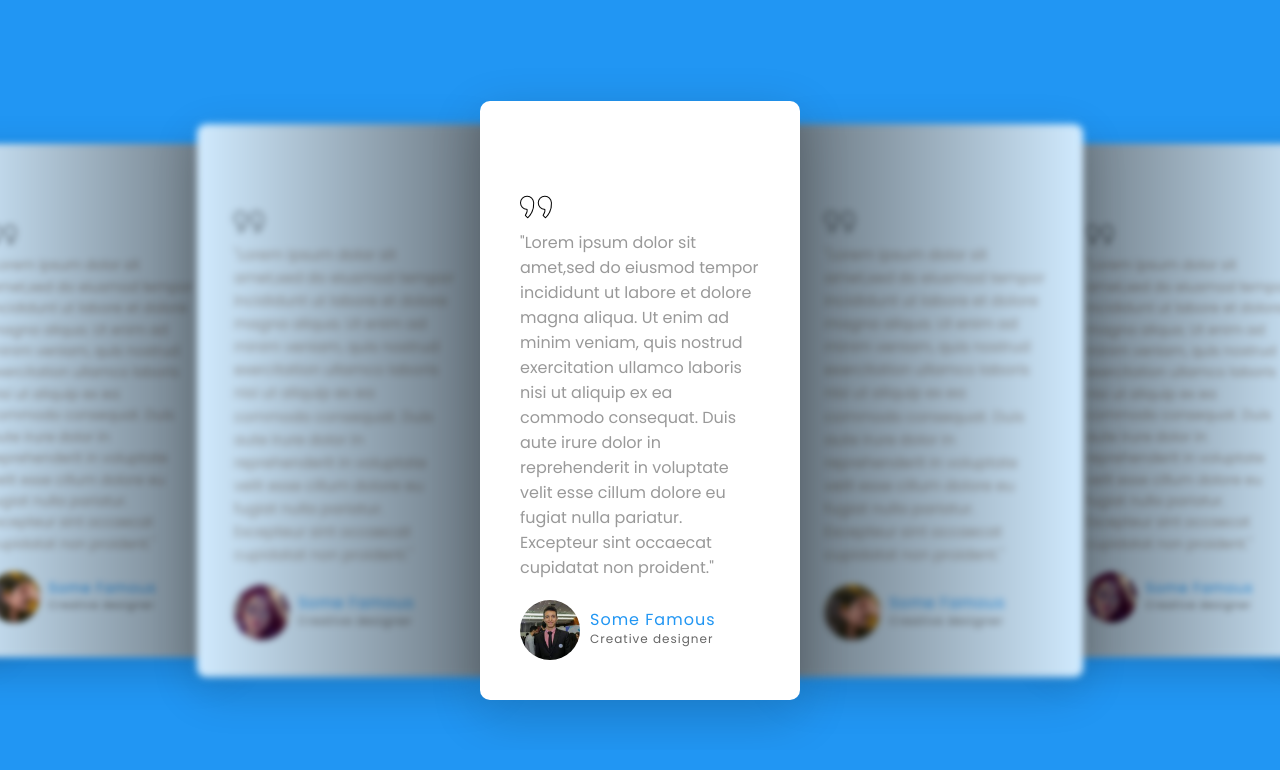
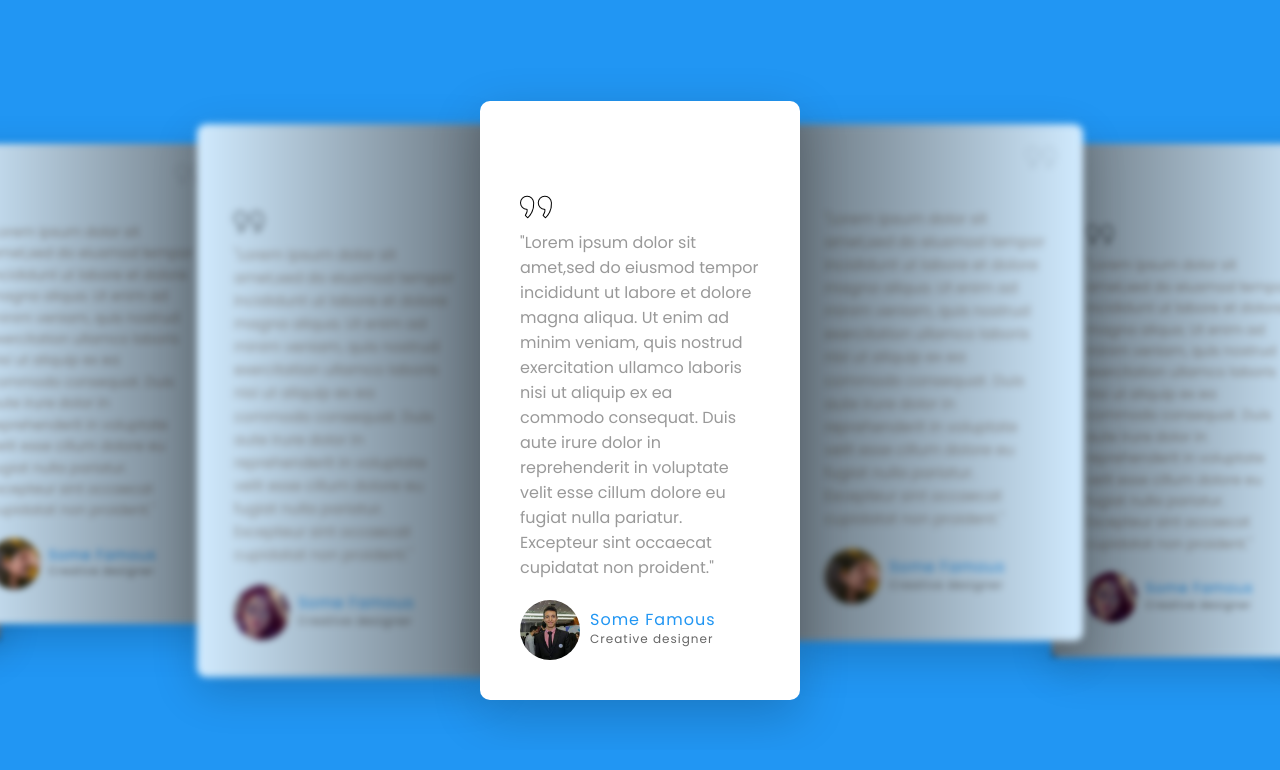
Before and after one commit to yassinelogtari/testimonial, a plain HTML site: page testimonials/index.html in a window 1280 px wide. Drawn offline with nearby package versions, Linux system fonts and the light colour scheme; a web font is replaced by a local one.

Commit message:
rename quoate to quote
updated index.html

```diff
--- a/testimonials/index.html
+++ b/testimonials/index.html
@@ -29,7 +29,7 @@
               </div>
               <div class="swiper-slide">
                 <div class="testimonialBox">
-                    <img src="right-quote.png" class="quaote">
+                    <img src="right-quote.png" class="quote">
                     <div class="content">
                         <p>
                           "Lorem ipsum dolor sit amet,sed do eiusmod tempor incididunt ut labore et dolore magna aliqua. Ut enim ad minim veniam, quis nostrud exercitation ullamco laboris nisi ut aliquip ex ea commodo consequat. Duis aute irure dolor in reprehenderit in voluptate velit esse cillum dolore eu fugiat nulla pariatur. Excepteur sint occaecat cupidatat non proident."
```
